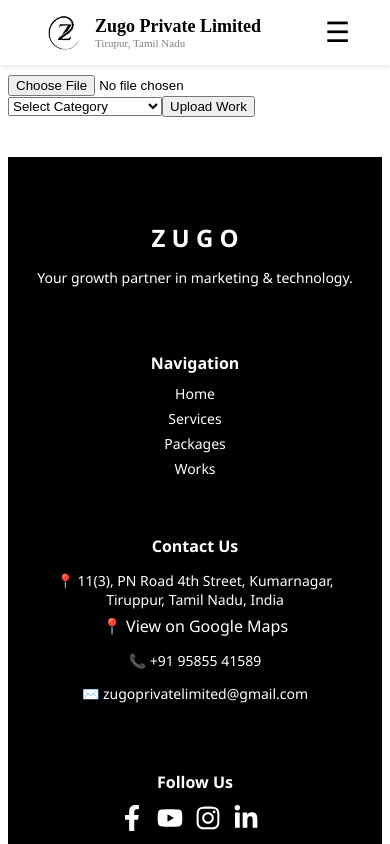
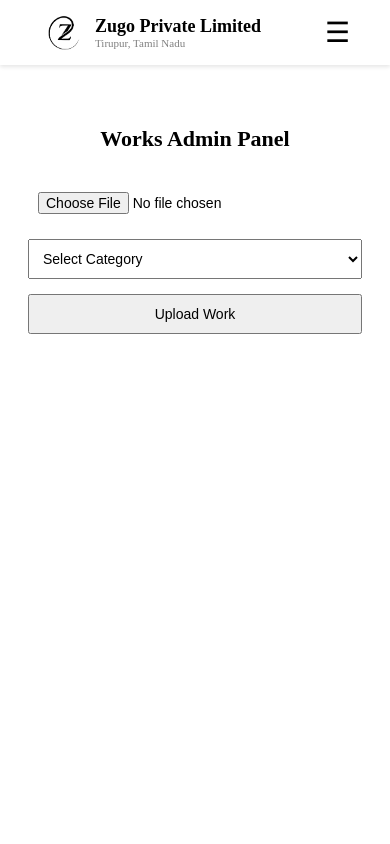
Before and after one commit to Nanthunk/zugo-new, a React (Vite) app in the folder zugo-new/frontend/: page /works/add in a window 390 px wide. Shown: the top 844 px of the page. Built offline with nearby package versions, Linux system fonts and the light colour scheme; no server answers.

Commit message:
work page

```diff
--- a/zugo-new/frontend/src/App.css
+++ b/zugo-new/frontend/src/App.css
@@ -1,5 +1,17 @@
 html, body {
   overflow-x: hidden;
+}
+
+.page-container {
+  display: flex;
+  flex-direction: column;
+  min-height: 100vh;
+}
+
+.content {
+  flex: 1;
+  padding-top: 80px;
+  padding-bottom: 200px;
 }
 
 .app{
--- a/zugo-new/frontend/src/App.jsx
+++ b/zugo-new/frontend/src/App.jsx
@@ -1,7 +1,6 @@
 import React, { useRef, useEffect } from "react";
 import { BrowserRouter as Router, Routes, Route } from "react-router-dom";
 import { Mail, Instagram } from "lucide-react";
-
 
 import Navbar from "./components/Navbar";
 import StackScroll from "./pages/StackScroll";
@@ -23,12 +22,9 @@
 gsap.registerPlugin(ScrollTrigger);
 
 function HomePage() {
-
   const skillsRef = useRef(null);
 
   useEffect(() => {
-
-  // ✅ ONLY run GSAP on homepage
     if (window.location.pathname !== "/") return;
 
     const items = gsap.utils.toArray(".skills-list h2");
@@ -38,8 +34,8 @@
       duration: 1,
       scrollTrigger: {
         trigger: skillsRef.current,
-      start: "top 70%"
-    }
+        start: "top 70%",
+      },
     });
 
     items.forEach((item, i) => {
@@ -48,24 +44,20 @@
         start: "top center",
         end: "bottom center",
         onEnter: () => setActive(i),
-      onEnterBack: () => setActive(i)
+        onEnterBack: () => setActive(i),
       });
     });
 
     function setActive(index) {
-    items.forEach(el => el.classList.remove("active"));
+      items.forEach((el) => el.classList.remove("active"));
       items[index].classList.add("active");
     }
-
   }, []);
 
   return (
-
     <div className="app">
-
       {/* Hero Section */}
       <section className="hero">
-
         <h1 className="hero-title">
           <span>Z</span>
           <span>U</span>
@@ -87,35 +79,20 @@
         >
           Scroll Down to Explore ↓
         </div>
-
       </section>
 
-
-      {/* Image Scroll Animation Section */}
       <StackScroll />
 
-
-      {/* Welcome Section */}
+      {/* Welcome */}
       <div className="welcome">
         <h1>Welcome to Zugo</h1>
         <p>
-          Where your brand's next big chapter begins. We're here to fuel your growth with
-          <br />
-           Sharp Ideas, Smart Strategies, and Unstoppable Digital Energy.
+          Where your brand's next big chapter begins.
         </p>
-
-        <h1>What We Are</h1>
-        <p>Zugo is a forward-thinking digital marketing agency built to accelerate brands in the ever-evolving online world.<br />
-         We blend creativity with data to craft strategies that don't just reach audiences<br />
-         — they move them.</p>
       </div>
 
-
-
-
-      {/* Skills Section */}
+      {/* Skills */}
       <section className="skills" ref={skillsRef}>
-
         <p className="skills-top">OUR SKILLS COVER</p>
 
         <div className="skills-list">
@@ -126,116 +103,75 @@
           <h2>Multi-Platform Audience Targeting</h2>
           <h2>Conversion Rate Optimization (CRO)</h2>
         </div>
-
       </section>
 
-
+      {/* MD Section */}
       <section className="aboutmd-wrapper">
-
         <div className="aboutmd-container">
-
-        {/* LEFT IMAGE */}
           <div className="aboutmd-image">
-          <img
-            src={MD}
-            alt="Managing Director"
-          />
+            <img src={MD} alt="Managing Director" />
           </div>
 
-        {/* RIGHT CONTENT */}
           <div className="aboutmd-content">
-
             <h2>About Our MD</h2>
-
             <h3>Mr. Bharathraj CR</h3>
 
             <p>
-            Our Managing Director is a visionary leader with a strong passion
-            for digital innovation and business growth. With years of experience
-            in web development, branding, and digital marketing, he has helped
-            multiple brands scale successfully in the digital space.
+              Our Managing Director is a visionary leader...
             </p>
 
-          <p>
-            His leadership drives the company forward with creativity,
-            strategy, and a commitment to delivering high-quality solutions
-            for every client.
-          </p>
-
-
-
             <div className="md-contact">
-
               <div className="contact-item">
                 <Mail size={18} />
-               <a href="mailto:zugoprivatelimited@gmail.com">
+                <a href="mailto:zugochairman@gmail.com">
                   zugochairman@gmail.com
                 </a>
               </div>
 
               <div className="contact-item">
                 <Instagram size={18} />
-                <a href="https://www.instagram.com/zugo_chairman?utm_source=ig_web_button_share_sheet&igsh=ZDNlZDc0MzIxNw==" target="_blank" rel="noreferrer">
+                <a
+                  href="https://www.instagram.com/zugo_chairman"
+                  target="_blank"
+                  rel="noreferrer"
+                >
                   @zugo_chairman
                 </a>
               </div>
-
             </div>
-
           </div>
-
-
-
         </div>
-
       </section>
 
-
-      {/* Clients Section */}
       <Clients />
-
-
     </div>
   );
 }
 
-
 function App() {
-
   return (
-
     <Router>
+      <div className="page-container"> {/* ✅ MAIN FIX */}
 
         <Navbar />
 
+        <div className="content"> {/* ✅ MAIN FIX */}
           <Routes>
+            <Route path="/" element={<HomePage />} />
+            <Route path="/service" element={<Service />} />
+            <Route path="/clients/add" element={<AdminClients />} />
+            <Route path="/works" element={<Works />} />
+            <Route path="/works/add" element={<WorksAdmin />} />
+            <Route path="/packages" element={<Packages />} />
+            <Route path="/contact" element={<Contact />} />
+          </Routes>
+        </div>
 
-        {/* Main Website */}
-        <Route path="/" element={<HomePage />} />
-
-        <Route path="/service" element={<Service />} />
-
-        {/* Hidden Admin Panel */}
-        <Route path="/clients/add" element={<AdminClients />} />
-
-        <Route path="/works" element={<Works />} />
-
-        <Route path="/works/add" element={<WorksAdmin />} />
-
-        <Route path="/packages" element={<Packages />} />
-
-        <Route path="/contact" element={<Contact />} />
-
-      </Routes>
-
-       {/* Footer */}
         <Footer />
 
-
+      </div>
     </Router>
-
   );
-
 }
 
 export default App;
--- a/zugo-new/frontend/src/pages/Works.jsx
+++ b/zugo-new/frontend/src/pages/Works.jsx
@@ -65,7 +65,7 @@
           <div className="work-card" key={work._id}>
 
             <img
-              src={`https://zugo-new-1-oavu.onrender.com${work.image}`}
+              src={work.image}
               alt=""
             />
 
--- a/zugo-new/frontend/src/pages/WorksAdmin.jsx
+++ b/zugo-new/frontend/src/pages/WorksAdmin.jsx
@@ -1,10 +1,12 @@
 import React, { useState, useEffect } from "react";
+import "../styles/WorksAdmin.css";
 
 function WorksAdmin() {
 
   const [image, setImage] = useState(null);
   const [category, setCategory] = useState("");
   const [works, setWorks] = useState([]);
+  const [selectedMedia, setSelectedMedia] = useState(null);
 
   // LOAD WORKS
   const loadWorks = () => {
@@ -49,7 +51,7 @@
 
     <h2>Works Admin Panel</h2>
 
-    <form onSubmit={submitWork} style={{ marginBottom: "40px" }}>
+    <form onSubmit={submitWork} style={{ marginBottom: "60px", }}>
       <input
         type="file"
         onChange={(e) => setImage(e.target.files[0])}
@@ -71,24 +73,26 @@
 
       {works.map(work => {
 
+
           const isVideo =
-          work.image.endsWith(".mp4") ||
-          work.image.endsWith(".webm");
+  work.image.includes(".mp4") ||
+  work.image.includes(".webm");
 
         return (
           <div key={work._id} className="work-card">
 
   {isVideo ? (
   <video
-                src={`https://zugo-new-1-oavu.onrender.com${work.image}`}
-                controls
+    src={work.image}
     className="work-media"
+    onClick={() => setSelectedMedia({ type: "video", url: work.image })}
   />
 ) : (
   <img
-                src={`https://zugo-new-1-oavu.onrender.com${work.image}`}
+    src={work.image}
     alt=""
     className="work-media"
+    onClick={() => setSelectedMedia({ type: "image", url: work.image })}
   />
 )}
 
@@ -104,6 +108,27 @@
       })}
 
     </div>
+
+    {selectedMedia && (
+  <div className="modal" onClick={() => setSelectedMedia(null)}>
+
+    {selectedMedia.type === "video" ? (
+      <video
+        src={selectedMedia.url}
+        controls
+        autoPlay
+        className="modal-content"
+      />
+    ) : (
+      <img
+        src={selectedMedia.url}
+        alt=""
+        className="modal-content"
+      />
+    )}
+
+  </div>
+)}
   </div>
 )};
 
--- a/zugo-new/frontend/src/styles/WorksAdmin.css
+++ b/zugo-new/frontend/src/styles/WorksAdmin.css
@@ -1,32 +1,123 @@
 .works-container {
-  padding: 100px;
-  margin-top: 20%;
+  padding: 40px 60px;
+  min-height: 100vh;
+  box-sizing: border-box;
 }
 
+.works-container h2 {
+  font-size: 32px;
+  margin-bottom: 30px;
+}
+
+.works-container form {
+  display: flex;
+  flex-wrap: wrap;
+  gap: 15px;
+  margin-bottom: 50px;
+}
+
+.works-container input,
+.works-container select,
+.works-container button {
+  padding: 10px;
+  font-size: 14px;
+}
+
+/* GRID */
 .works-grid {
   display: grid;
   grid-template-columns: repeat(4, 1fr);
-  gap: 20px;
+  gap: 25px;
 }
 
+/* CARD */
 .work-card {
-  text-align: center;
+  background: #fff;
+  padding: 15px;
+  padding-bottom: 60px; /* 🔥 space for button */
+  border-radius: 10px;
+  box-shadow: 0 4px 10px rgba(0,0,0,0.08);
+
+  position: relative; /* 🔥 for button */
 }
 
+/* IMAGE / VIDEO (ORIGINAL RATIO) */
 .work-media {
   width: 100%;
-  height: 220px;
-  object-fit: contain;   /* ✅ IMPORTANT FIX */
-  background: #f5f5f5;   /* optional (nice look) */
+  height: auto;        /* 🔥 keeps original ratio */
+  object-fit: contain; /* 🔥 no crop */
   border-radius: 8px;
+  display: block;
 }
 
+/* DELETE BUTTON */
 .delete-btn {
-  margin-top: 10px;
+  position: absolute;
+  bottom: 15px;
+  left: 15px;
+  right: 15px;
+
   background: red;
   color: white;
   border: none;
-  padding: 8px 15px;
+  padding: 10px;
+  border-radius: 5px;
   cursor: pointer;
-  border-radius: 5px;
 }
+
+.delete-btn:hover {
+  background: darkred;
+}
+
+/* MODAL BACKGROUND */
+.modal {
+  position: fixed;
+  top: 0;
+  left: 0;
+  width: 100%;
+  height: 100%;
+  background: rgba(0,0,0,0.8);
+
+  display: flex;
+  justify-content: center;
+  align-items: center;
+
+  z-index: 9999;
+  cursor: pointer;
+}
+
+/* IMAGE / VIDEO INSIDE MODAL */
+.modal-content {
+  max-width: 90%;
+  max-height: 90%;
+  border-radius: 10px;
+}
+
+/* TABLET */
+@media (max-width: 1024px) {
+  .works-grid {
+    grid-template-columns: repeat(2, 1fr);
+  }
+}
+
+/* MOBILE */
+@media (max-width: 600px) {
+
+  .works-container {
+    padding: 20px;
+  }
+
+  .works-container h2 {
+    font-size: 22px;
+    text-align: center;
+  }
+
+  .works-container form {
+    flex-direction: column;
+  }
+
+  .works-grid {
+    grid-template-columns: 1fr;
+  }
+
+}
```
Also changed, not shown: 2 other files (tests, documents, lock files or other folders). Lines whose indentation alone changed are shown as unchanged.
